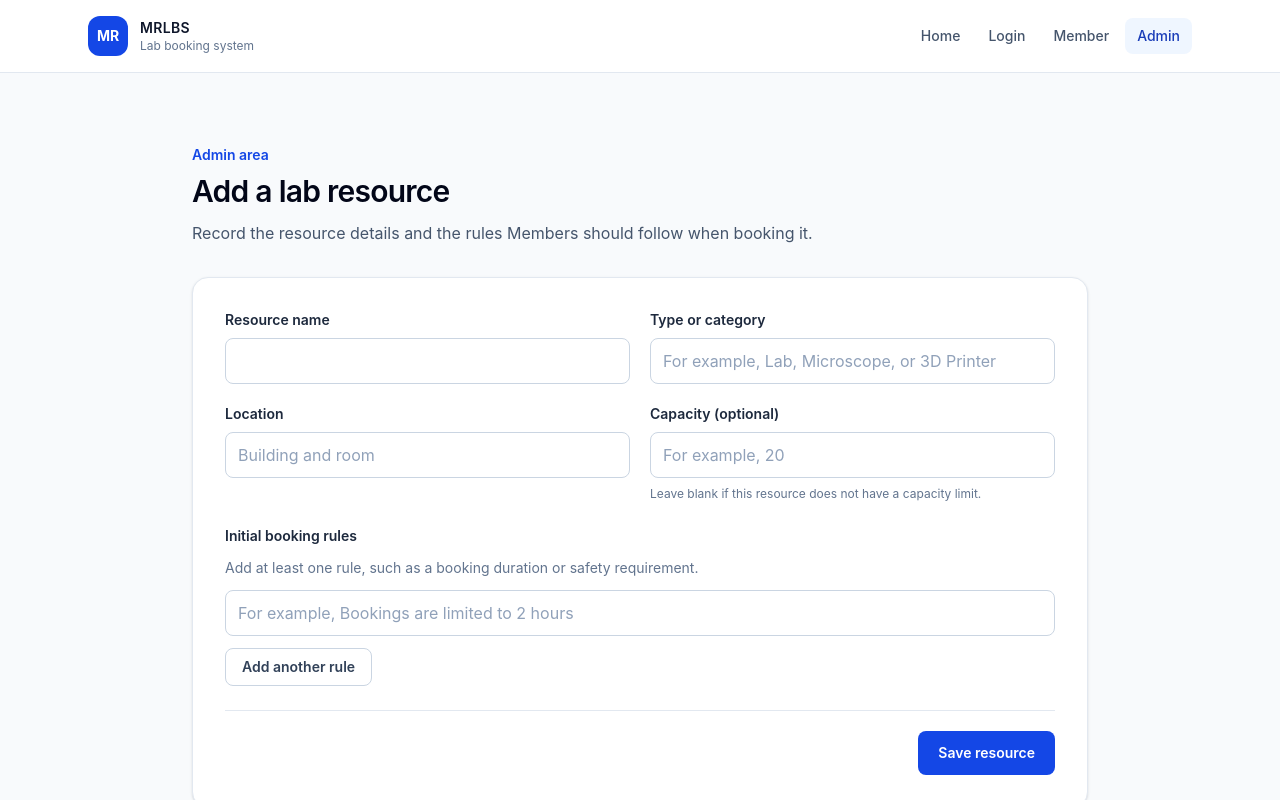
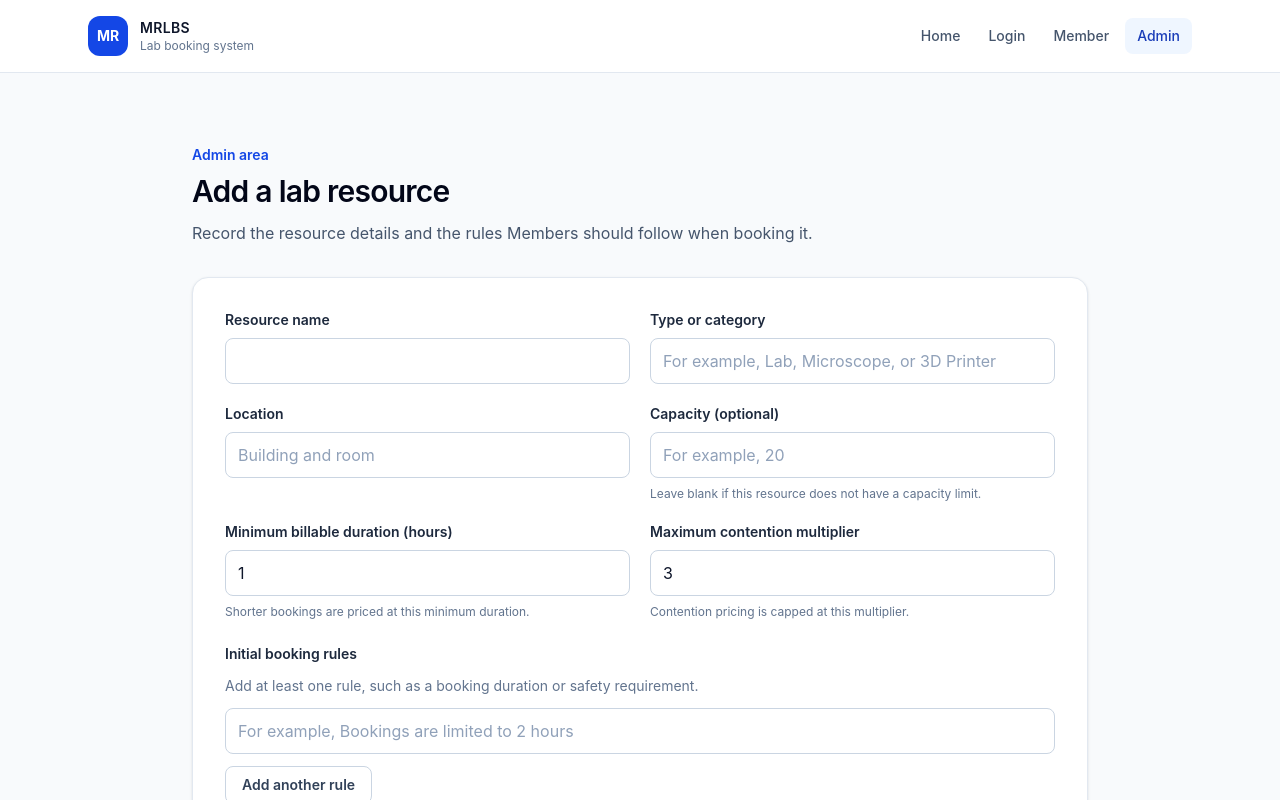
Before and after one commit to CS455-Team-07/mrlbs-frontend, a React (Vite) app: page /admin in a window 1280 px wide. Shown: the top 800 px of the page. Built offline with nearby package versions, Linux system fonts and the light colour scheme; no server answers.

Commit message:
BOOK-78 #comment Configure pricing edge cases per resource

```diff
--- a/src/pages/AdminDashboard.tsx
+++ b/src/pages/AdminDashboard.tsx
@@ -7,6 +7,8 @@ export function AdminDashboard() {
   const [type, setType] = useState('')
   const [location, setLocation] = useState('')
   const [capacity, setCapacity] = useState('')
+  const [minimumDurationHours, setMinimumDurationHours] = useState('1')
+  const [maximumContentionMultiplier, setMaximumContentionMultiplier] = useState('3')
   const [rules, setRules] = useState([''])
   const [isSaving, setIsSaving] = useState(false)
   const [error, setError] = useState('')
@@ -50,6 +52,8 @@ export function AdminDashboard() {
           type,
           location,
           capacity: capacity ? Number(capacity) : null,
+          minimumDurationHours: Number(minimumDurationHours),
+          maximumContentionMultiplier: Number(maximumContentionMultiplier),
           rules: rules.map((rule) => rule.trim()).filter(Boolean),
         }),
       })
@@ -71,6 +75,8 @@ export function AdminDashboard() {
       setType('')
       setLocation('')
       setCapacity('')
+      setMinimumDurationHours('1')
+      setMaximumContentionMultiplier('3')
       setRules([''])
     } catch (submissionError) {
       setError(
@@ -151,6 +157,32 @@ export function AdminDashboard() {
               placeholder="For example, 20"
               type="number"
               value={capacity}
+            />
+          </FormField>
+
+          <FormField hint="Shorter bookings are priced at this minimum duration." id="minimum-duration" label="Minimum billable duration (hours)">
+            <input
+              className={inputClassName}
+              id="minimum-duration"
+              min="0.01"
+              onChange={(event) => setMinimumDurationHours(event.target.value)}
+              required
+              step="0.01"
+              type="number"
+              value={minimumDurationHours}
+            />
+          </FormField>
+
+          <FormField hint="Contention pricing is capped at this multiplier." id="contention-cap" label="Maximum contention multiplier">
+            <input
+              className={inputClassName}
+              id="contention-cap"
+              min="0"
+              onChange={(event) => setMaximumContentionMultiplier(event.target.value)}
+              required
+              step="0.01"
+              type="number"
+              value={maximumContentionMultiplier}
             />
           </FormField>
         </div>
```
Also changed, not shown: 2 other files (tests, documents, lock files or other folders).
